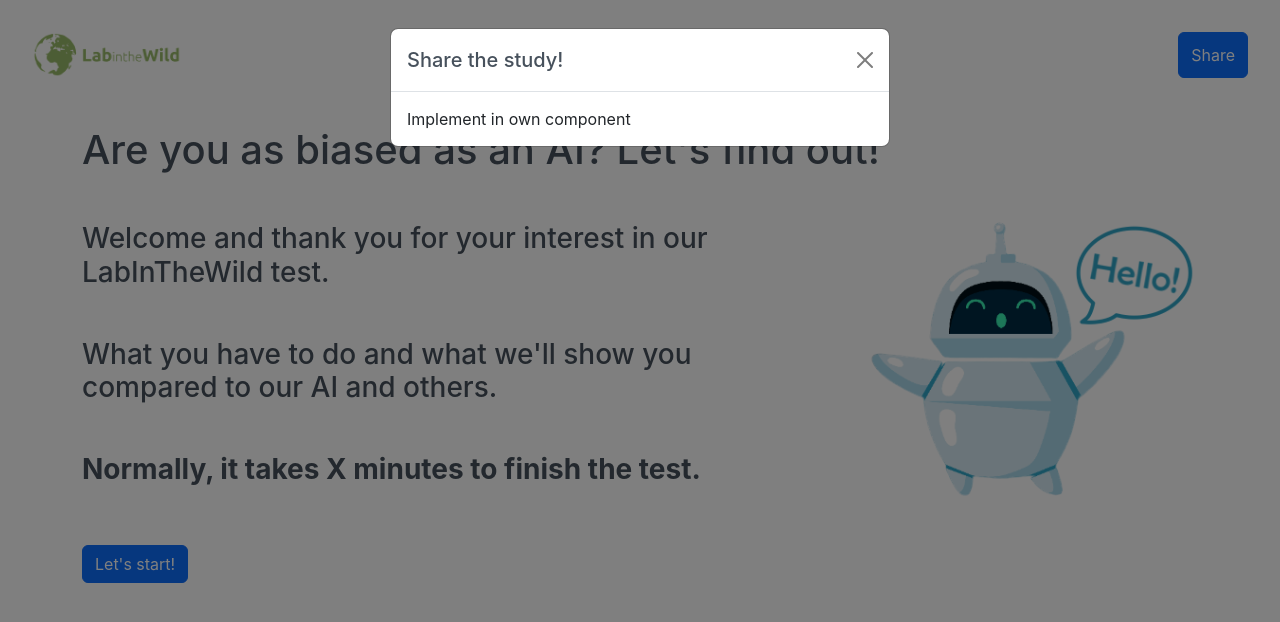
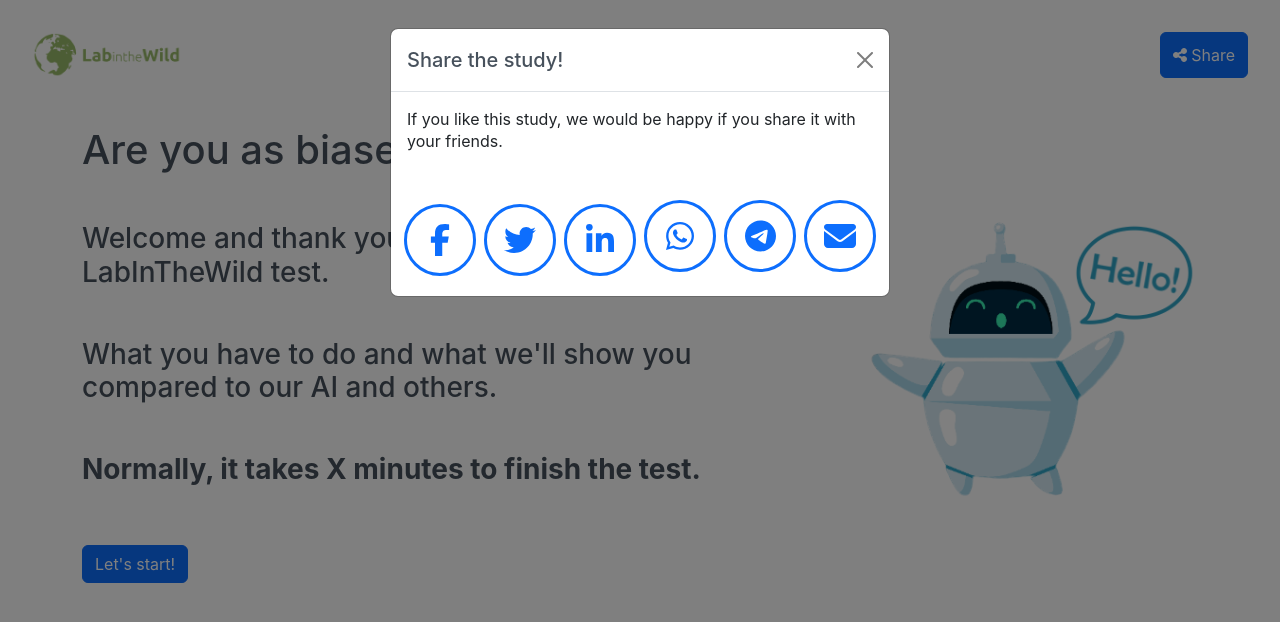
Before and after one commit to febuchner/ma_study01, a Vue app: page / in a window 1280 px wide. Both pictures are taken after a click on the button "Share". Shown: the top 622 px of the page. Built offline with nearby package versions, Linux system fonts and the light colour scheme; what vue-cookies would draw is missing.

Commit message:
Task(share) Add share modal at homepage as component
TODO: add play-again-functionality, add two more studies

related:#11

```diff
--- a/package.json
+++ b/package.json
@@ -8,6 +8,11 @@
     "preview": "vite preview"
   },
   "dependencies": {
+    "@fortawesome/fontawesome-svg-core": "^6.2.1",
+    "@fortawesome/free-brands-svg-icons": "^6.2.1",
+    "@fortawesome/free-regular-svg-icons": "^6.2.1",
+    "@fortawesome/free-solid-svg-icons": "^6.2.1",
+    "@fortawesome/vue-fontawesome": "^3.0.2",
     "@popperjs/core": "^2.11.6",
     "axios": "^1.2.2",
     "bootstrap": "^5.2.3",
--- a/src/App.vue
+++ b/src/App.vue
@@ -7,6 +7,7 @@ import TrialIntroduction from '@/components/TrialInstruction.vue';
 import StudyTrial from '@/components/StudyTrial.vue';
 import Debrief from '@/components/Debrief.vue';
 import Results from '@/components/Results.vue'
+import SocialMediaShare from "@/components/SocialMediaShare.vue";
 import {ref} from "vue";
 
 const sharemodal = ref(false);
@@ -19,13 +20,23 @@ const sharemodal = ref(false);
     </div>
     <div class="col-12 col-sm-6 d-flex justify-content-start justify-content-sm-end">
       <button type="button" class="btn btn-primary" @click="sharemodal = !sharemodal">
+        <font-awesome-icon icon="fa-solid fa-share-nodes"/>
         Share
       </button>
     </div>
 
     <b-modal v-model="sharemodal" title="Share the study!" hide-footer>
-      Implement in own component
+      <div class="row">
+        <div class="mb-5">
+          If you like this study, we would be happy if you share it with your friends.
+        </div>
+
+        <SocialMediaShare/>
+
+      </div>
     </b-modal>
+
+
   </header>
   <main role="main" class="container">
     <WelcomeToStudy/>
--- a/src/assets/_buttons.scss
+++ b/src/assets/_buttons.scss
@@ -13,3 +13,11 @@
   --bs-btn-active-border-color: #0a53be !important;
   --bs-btn-active-shadow: inset 0 3px 5px rgba(0, 0, 0, 0.125) !important;
 }
+
+.social-button {
+  width: 4.5em;
+  height: 4.5em;
+  border-radius: 50%;
+  border-style: solid;
+  border-color: $primary;
+}
--- a/src/components/Debrief.vue
+++ b/src/components/Debrief.vue
@@ -95,7 +95,8 @@
         <div class="mx-3 text-danger" v-if="this.showFormError">Please answer all required fields of the form first.
         </div>
 
-        <button @click="validateForm" type="submit" class="btn btn-primary my-5">Next
+        <button @click="validateForm" type="submit" class="btn btn-primary my-5">
+          Next <font-awesome-icon icon="fa-solid fa-arrow-right-long" />
         </button>
 
         <div>State:
--- a/src/components/DemographicQuestions.vue
+++ b/src/components/DemographicQuestions.vue
@@ -155,7 +155,8 @@
 
         <div class="mx-3 text-danger" v-if="this.showFormError">Please fill in all fields of the form first.</div>
 
-        <button @click="validateForm" type="submit" class="btn btn-primary mt-5">Next
+        <button @click="validateForm" type="submit" class="btn btn-primary mt-5">
+          Next <font-awesome-icon icon="fa-solid fa-arrow-right-long" />
         </button>
 
         <div>State:
--- a/src/components/InformedConsent.vue
+++ b/src/components/InformedConsent.vue
@@ -58,7 +58,8 @@
         participate in the study.
       </div>
 
-      <button @click="validateForm" type="submit" class="btn btn-primary mt-5">Next
+      <button @click="validateForm" type="submit" class="btn btn-primary mt-5">
+        Next <font-awesome-icon icon="fa-solid fa-arrow-right" />
       </button>
 
     </div>
--- a/src/components/Results.vue
+++ b/src/components/Results.vue
@@ -4,13 +4,6 @@
       <div class="px-3">
         <div class="">
           <h1>These are your results!</h1>
-          <button type="button" class="btn btn-primary" @click="SHAREMODAL = !SHAREMODAL">
-            Share
-          </button>
-
-          <b-modal v-model="SHAREMODAL" title="Share the study!" hide-footer>
-           Implement in own component
-          </b-modal>
         </div>
 
         <div class="results">
@@ -20,34 +13,16 @@
         <hr class="my-5"/>
 
         <div class="text-center">
-          <h2>Thank you for participating in our study.</h2>
+          <div class="mb-5">
+            <h2>Thank you for participating in our study! We hope you had fun.</h2>
             <p>
               Your results will help us <span class="text-danger">X</span>.
             </p>
-          <h3>Share the study with your friends:</h3>
-          <span class="sc-dIUeWJ iGZahw"><a
-              href="https://www.facebook.com/sharer/sharer.php?u=https%3A%2F%2Ftoxicity-litw.apps.allenai.org"
-              target="_blank" rel="noreferrer"><span role="img" aria-label="facebook" class="anticon anticon-facebook"><svg
-              viewBox="64 64 896 896" focusable="false" data-icon="facebook" width="1em" height="1em"
-              fill="currentColor" aria-hidden="true"><path
-              d="M880 112H144c-17.7 0-32 14.3-32 32v736c0 17.7 14.3 32 32 32h736c17.7 0 32-14.3 32-32V144c0-17.7-14.3-32-32-32zm-92.4 233.5h-63.9c-50.1 0-59.8 23.8-59.8 58.8v77.1h119.6l-15.6 120.7h-104V912H539.2V602.2H434.9V481.4h104.3v-89c0-103.3 63.1-159.6 155.3-159.6 44.2 0 82.1 3.3 93.2 4.8v107.9z"></path></svg></span></a><a
-              href="https://twitter.com/intent/tweet?url=https%3A%2F%2Ftoxicity-litw.apps.allenai.org%2F&amp;text=Tell%20us%20what%20you%20believe%20about%20certain%20situations%20and%20we%20will%20show%20you%20how%20you%20compare%20to%20others%E2%80%99%20and%20an%20AI.%0A"
-              target="_blank" rel="noreferrer">
-            <span role="img" aria-label="twitter-square" class="anticon anticon-twitter-square"><svg
-                viewBox="64 64 896 896"
-                focusable="false"
-                data-icon="twitter-square"
-                width="1em"
-                height="1em"
-                fill="currentColor"
-                aria-hidden="true"><path
-                d="M880 112H144c-17.7 0-32 14.3-32 32v736c0 17.7 14.3 32 32 32h736c17.7 0 32-14.3 32-32V144c0-17.7-14.3-32-32-32zM727.3 401.7c.3 4.7.3 9.6.3 14.4 0 146.8-111.8 315.9-316.1 315.9-63 0-121.4-18.3-170.6-49.8 9 1 17.6 1.4 26.8 1.4 52 0 99.8-17.6 137.9-47.4-48.8-1-89.8-33-103.8-77 17.1 2.5 32.5 2.5 50.1-2a111 111 0 01-88.9-109v-1.4c14.7 8.3 32 13.4 50.1 14.1a111.13 111.13 0 01-49.5-92.4c0-20.7 5.4-39.6 15.1-56a315.28 315.28 0 00229 116.1C492 353.1 548.4 292 616.2 292c32 0 60.8 13.4 81.1 35 25.1-4.7 49.1-14.1 70.5-26.7-8.3 25.7-25.7 47.4-48.8 61.1 22.4-2.4 44-8.6 64-17.3-15.1 22.2-34 41.9-55.7 57.6z"></path></svg></span></a><a
-              href="http://www.linkedin.com/shareArticle?mini=true&amp;url=https%3A%2F%2Ftoxicity-litw.apps.allenai.org%2F&amp;title=Could%20you%20live%20with%20an%20AI%20and%20its%20morals%3F%0A&amp;summary=Tell%20us%20what%20you%20believe%20about%20certain%20situations%20and%20we%20will%20show%20you%20how%20you%20compare%20to%20others%E2%80%99%20and%20an%20AI.%0A"
-              target="_blank noreferrer">
-            <span role="img" aria-label="linkedin" class="anticon anticon-linkedin"><svg
-                viewBox="64 64 896 896" focusable="false" data-icon="linkedin" width="1em" height="1em"
-                fill="currentColor" aria-hidden="true"><path
-                d="M880 112H144c-17.7 0-32 14.3-32 32v736c0 17.7 14.3 32 32 32h736c17.7 0 32-14.3 32-32V144c0-17.7-14.3-32-32-32zM349.3 793.7H230.6V411.9h118.7v381.8zm-59.3-434a68.8 68.8 0 1168.8-68.8c-.1 38-30.9 68.8-68.8 68.8zm503.7 434H675.1V608c0-44.3-.8-101.2-61.7-101.2-61.7 0-71.2 48.2-71.2 98v188.9H423.7V411.9h113.8v52.2h1.6c15.8-30 54.5-61.7 112.3-61.7 120.2 0 142.3 79.1 142.3 181.9v209.4z"></path></svg></span></a></span>
+          </div>
+          <div>
+            <h3 class="mb-3">Share the study with your friends so they can test themselves.</h3>
+            <SocialMediaShare/>
+          </div>
         </div>
       </div>
 
@@ -62,7 +37,7 @@
             </span>
           </p>
 
-          <button type="button" class="btn btn-primary">Play again!</button>
+          <button type="button" class="btn btn-primary" @click="playAgain">Play again!</button>
         </div>
 
         <div class="sc-eggMyH kVrrtY">
@@ -73,6 +48,15 @@
           </div>
         </div>
 
+      </div>
+
+      <hr class="my-5"/>
+
+      <div>
+        <h2 class="text-center">Credits</h2>
+        <p>
+          Insert credits of pictures!
+        </p>
       </div>
 
       <hr class="my-5"/>
@@ -95,17 +79,24 @@
 
 <script>
 import {useStore} from "@/stores/store";
-import {ref} from 'vue';
+import SocialMediaShare from "@/components/SocialMediaShare.vue";
 
 export default {
   setup() {
     const store = useStore();
-    const SHAREMODAL = ref(false);
-    return {store, SHAREMODAL};
+    return {store};
   },
   name: "Results",
+  components: {
+    'SocialMediaShare': SocialMediaShare
+  },
   data() {
     return {}
+  },
+  methods: {
+    playAgain:function () {
+      this.store.restartStudy(this.store);
+    },
   },
 }
 </script>
--- /dev/null
+++ b/src/components/SocialMediaShare.vue
@@ -0,0 +1,52 @@
+<template>
+  <div class="col-12 d-flex justify-content-center">
+    <div class="row d-flex justify-content-center">
+      <div class="col-12 col-sm-6 d-flex px-2 px-sm-0 my-1">
+        <a href="" target="_blank" class="social-button mx-1 d-grid">
+          <div class="text-center align-self-center">
+            <font-awesome-icon icon="fa-brands fa-facebook-f" size="2x"/>
+          </div>
+        </a>
+        <a href="" target="_blank" class="social-button mx-1 d-grid">
+          <div class="text-center align-self-center">
+            <font-awesome-icon icon="fa-brands fa-twitter" size="2x"></font-awesome-icon>
+          </div>
+        </a>
+        <a href="" target="_blank" class="social-button mx-1 d-grid">
+          <div class="text-center align-self-center">
+            <font-awesome-icon icon="fa-brands fa-linkedin-in" size="2x"/>
+          </div>
+        </a>
+      </div>
+
+      <div class="col-12 col-sm-6 d-flex px-2 px-sm-0 vmy-1">
+        <a href="" target="_blank" class="social-button mx-1 d-grid">
+          <div class="text-center align-self-center">
+            <font-awesome-icon icon="fa-brands fa-whatsapp" size="2x"/>
+          </div>
+        </a>
+        <a href="" target="_blank" class="social-button mx-1 d-grid">
+          <div class="text-center align-self-center">
+            <font-awesome-icon icon="fa-brands fa-telegram" size="2x"/>
+          </div>
+        </a>
+        <a href="mailto:?&subject=&body=http://localhost:5173/" target="_blank"
+           class="social-button mx-1 d-grid">
+          <div class="text-center align-self-center">
+            <font-awesome-icon icon="fa-solid fa-envelope" size="2x"/>
+          </div>
+        </a>
+      </div>
+    </div>
+  </div>
+</template>
+
+<script>
+export default {
+  name: "SocialMediaShare"
+}
+</script>
+
+<style scoped>
+
+</style>
```
Also changed, not shown: src/main.js (+7 -1 lines), 1 other file (tests, documents, lock files or other folders). Lines whose indentation alone changed are shown as unchanged.
